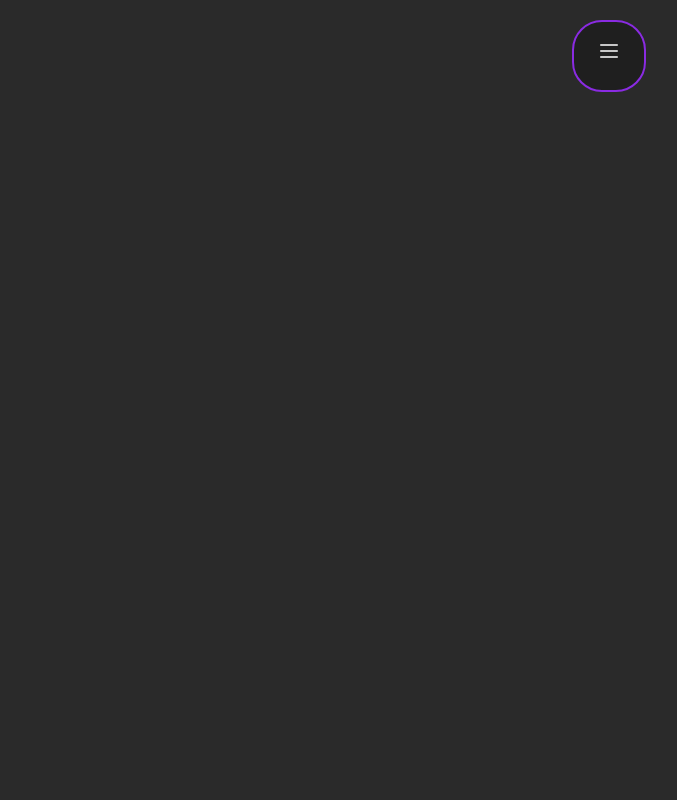
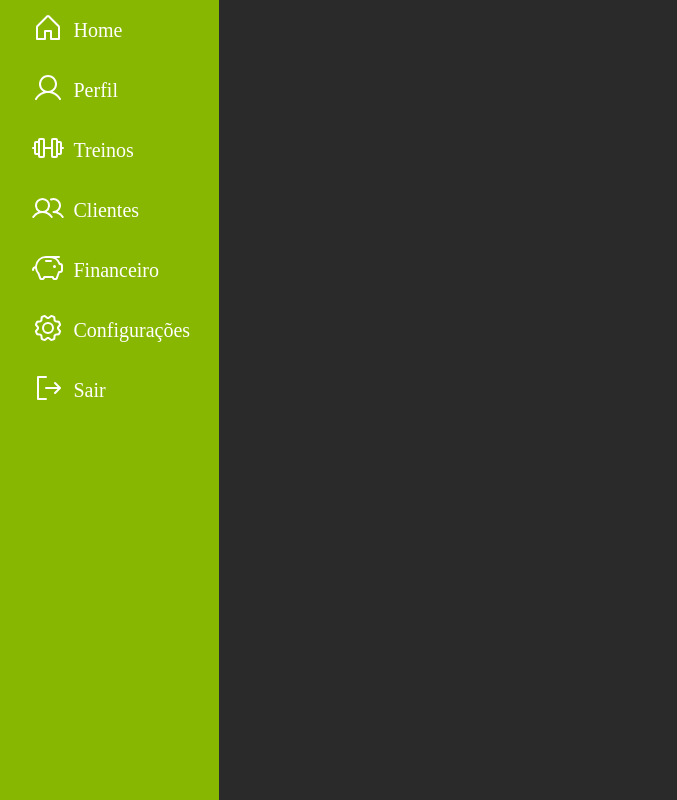
Before and after one commit to GymPro-Inc/GymPro-FrontEnd, a React (Vite) app: page /perfil in a window 1280 px wide. Shown: the whole page, without its empty margins (31-708 px from the left). Built offline with nearby package versions, Linux system fonts and the light colour scheme.

Commit message:
subindo menu

```diff
--- a/package.json
+++ b/package.json
@@ -12,9 +12,13 @@
   "dependencies": {
     "@chakra-ui/react": "^2.8.2",
     "@phosphor-icons/react": "^2.0.15",
+    "localforage": "^1.10.0",
+    "match-sorter": "^6.3.4",
     "react": "^18.2.0",
     "react-dom": "^18.2.0",
-    "react-icons": "^5.0.1"
+    "react-icons": "^5.0.1",
+    "react-router-dom": "^6.22.0",
+    "sort-by": "^1.2.0"
   },
   "devDependencies": {
     "@types/react": "^18.2.43",
--- a/src/App.css
+++ b/src/App.css
@@ -1,3 +1,10 @@
 body {
   background: #2a2a2a;
 }
+
+.app-container {
+  height: 100vh;
+  width: 100vw;
+
+  display: flex;
+}
--- a/src/App.tsx
+++ b/src/App.tsx
@@ -2,11 +2,13 @@
 import React from 'react';
 import Dashboard from './components/dashboard/dashboard';
 import './App.css';
+import { Rotas } from './router';
 
 function App() {
   return (
     <div className="app-container">
-      <Dashboard />
+        <Dashboard />
+        <Rotas />
     </div>
   );
 }
--- a/src/components/dashboard/dashboard.css
+++ b/src/components/dashboard/dashboard.css
@@ -1,114 +1,53 @@
-.painel-de-controle-container {
+/* Sidebar.css */
 
-  position: absolute;
-  top: 0;
-
-  width: 100vw;
-
-  display: flex;
-
-  flex-direction: row;
-  align-items: center;
-  justify-content: center;
+.menu-slider {
+  width: 100%;
+  height: 100%;
+  background: #88b701;
+  left: 0;
+  color: white;
 }
 
-.dashboard-container {
+.menu-slider a {
+  text-decoration: none;
+  font-size: 20px;
+  color: white;
   display: flex;
-  flex-direction: column;
-  height: 100vh;
+  border-radius: 20px;
+  vertical-align: middle;
+  height: 3.75rem;
 }
 
-.header {
+.menu-slider a:hover {
+  border-radius: 20px;
+  color: black;
+}
+
+.MenuItemContainer {
+  width: 75%;
+  display: flex;
+  align-items: center;
+  padding-left: 25%;
+  text-align: center;
+  transition: opacity 1s;
+}
+
+.MenuItemContainer span {
+  padding: 0 10px;
+}
+
+.menuItemContainerBaixo {
+  padding-bottom: 50px;
+  margin-top: auto;
+}
+
+.menu-container-esquerda {
   display: flex;
   justify-content: space-between;
-  align-items: center;
-  padding: 10px;
-  background-color: #1f1f1f;
-  color: #fff;
+  flex-direction: column;
+  height: 100%;
 }
 
 .menu-icon {
-  font-size: 24px;
-  cursor: pointer;
+  text-align: center;
 }
-
-.menu-container {
-  width: 60px;
-  background-color: #1f1f1f;
-  color: #fff;
-  border-radius: 30px;
-  border: 2px solid #8a2be2;
-  transition: width 0.3s;
-  margin-top: 20px;
-
-  display: flex;
-  flex-direction: row;
-
-  align-items: center;
-  justify-content: center;
-
-  padding: 5px; /* Correção na propriedade de padding */
-}
-
-.expandido {
-  width: auto;
-  transition: width 0.3s;
-}
-
-.menu-container ul {
-  padding: 0;
-  margin: 0;
-  list-style: none;
-  display: flex;
-}
-
-.menu-container li {
-  margin-bottom: 10px; /* Alteração para espaçamento inferior entre os itens */
-}
-
-.menu-container ul button {
-  background: transparent;
-  border: 2px solid transparent;
-  width: 100%;
-  display: flex;
-  align-items: center;
-  justify-content: center;
-  padding: 10px;
-  border-radius: 30px;
-  cursor: pointer;
-}
-
-.menu-container ul button:hover span{
-  color: #8a2be2;
-}
-.menu-container ul button:hover svg {
-  fill: #8a2be2;
-}
-
-.menu-container ul button svg {
-  width: 24px;
-  height: 24px;
-  fill: #fff;
-  transition: width 0.3s, height 0.3s, fill 0.3s;
-}
-
-.menu-container.expandido ul button svg {
-  width: 32px;
-  height: 32px;
-}
-
-.menu-container ul button span {
-  margin-left: 10px;
-  color: #fff;
-}
-
-.menu-container.expandido ul button span {
-  display: inline; /* Alteração para exibir o texto quando expandido */
-}
-
-.main-content {
-  flex: 1;
-  padding: 20px;
-  background-color: #2a2a2a;
-  color: #fff;
-}
--- a/src/components/dashboard/dashboard.tsx
+++ b/src/components/dashboard/dashboard.tsx
@@ -1,63 +1,86 @@
-// PainelDeControle.tsx
-
 import React, { useState } from 'react';
 import './dashboard.css';
-import { List, Basket, Gear, House, SignOut, UsersThree, PiggyBank } from '@phosphor-icons/react/dist/ssr';
+import { House, User, Barbell, Users, Gear, SignOut, PiggyBank } from "@phosphor-icons/react";
+import { Link } from 'react-router-dom';
 
-interface ItemMenu {
-  icone: JSX.Element;
-  rotulo: string;
-  conteudoPainel: string;
-  isMenu?: boolean;
-}
+const DashBoard = () => {
+  const [isHovered, setIsHovered] = useState(false);
 
-const PainelDeControle: React.FC = () => {
-  const [menuExpandido, setMenuExpandido] = useState(false);
+  const handleMouseEnter = () => {
+    setIsHovered(true);
+  };
 
-  const itensMenu: ItemMenu[] = [
-    { icone: <House />, rotulo: 'Home', conteudoPainel: 'Conteúdo para Home' },
-    { icone: <Basket />, rotulo: 'Vendas', conteudoPainel: 'Conteúdo para Vendas' },
-    { icone: <UsersThree />, rotulo: 'Clientes', conteudoPainel: 'Conteúdo para Clientes' },
-    { icone: <List />, rotulo: '', conteudoPainel: '', isMenu: true },
-    { icone: <PiggyBank />, rotulo: 'Financeiro', conteudoPainel: 'Conteúdo para Financeiro' },
-    { icone: <Gear />, rotulo: 'Configurações', conteudoPainel: 'Conteúdo para Configurações' },
-    { icone: <SignOut />, rotulo: 'Sair', conteudoPainel: 'Conteúdo para Sair' }
-  ];
-
-  const lidarComCliqueBotao = (rotulo: string) => {
-    // Implemente a lógica necessária ao clicar em um botão
-    console.log(`Botão ${rotulo} clicado`);
+  const handleMouseLeave = () => {
+    setIsHovered(false);
   };
 
   return (
-    <div className="painel-de-controle-container">
-      <div
-        className={`menu-container ${menuExpandido ? 'expandido' : ''}`}
-        onMouseEnter={() => setMenuExpandido(true)}
-        onMouseLeave={() => setMenuExpandido(false)}
-      >
-        <ul className='lista'>
-          {itensMenu.map((item, index) => (
-            (item?.isMenu && !menuExpandido) || (!item?.isMenu && menuExpandido) ?
-            <li key={index} className={item.rotulo}>
-              <button
-                className={`botao-icone`}
-                onClick={() => lidarComCliqueBotao(item.rotulo)}
-              >
-                {item.icone}
-                {menuExpandido && <span>{item.rotulo}</span>}
-              </button>
-            </li>
-            : <></>
-          ))}
-        </ul>
+    <div
+      className="menu-slider"
+      style={{ width: isHovered ? 250 : 60, transition: "all 0.5s" }}
+      onMouseEnter={handleMouseEnter}
+      onMouseLeave={handleMouseLeave}
+    >
+      <div>
+        <Link to="/">
+          <a className='MenuItemContainer' style={{ scale: isHovered ? 1.1 : 1 }}>
+            <div style={{ opacity: 1 }}>
+              <House size={32} />
+            </div>
+            <span style={{ opacity: isHovered ? 1 : 0 }}>Home</span>
+          </a>
+        </Link>
+        <Link to="/perfil">
+          <a className='MenuItemContainer' style={{ scale: isHovered ? 1.1 : 1 }}>
+            <div style={{ opacity: 1 }}>
+              <User size={32} />
+            </div>
+            <span hidden={!isHovered}>Perfil</span>
+          </a>
+        </Link>
+        <Link to="/treinos">
+          <a className='MenuItemContainer' style={{ scale: isHovered ? 1.1 : 1 }}>
+            <div style={{ opacity: 1 }}>
+              <Barbell size={32} />
+            </div>
+            <span style={{ opacity: isHovered ? 1 : 0 }}>Treinos</span>
+          </a>
+        </Link>
+        <Link to="/clientes">
+          <a className='MenuItemContainer' style={{ scale: isHovered ? 1.1 : 1 }}>
+            <div style={{ opacity: 1 }}>
+              <Users size={32} />
+            </div>
+            <span style={{ opacity: isHovered ? 1 : 0 }}>Clientes</span>
+          </a>
+        </Link>
+        <Link to="/financeiro">
+          <a className='MenuItemContainer' style={{ scale: isHovered ? 1.1 : 1 }}>
+            <div style={{ opacity: 1 }}>
+              <PiggyBank size={32} />
+            </div>
+            <span style={{ opacity: isHovered ? 1 : 0 }}>Financeiro</span>
+          </a>
+        </Link>
       </div>
-
-      <div className="conteudo-principal">
-        {/* Adicione aqui o conteúdo principal do painel de controle */}
-      </div>
+      <Link to="/configuracoes">
+        <a className='MenuItemContainer' style={{ scale: isHovered ? 1.1 : 1 }}>
+          <div style={{ opacity: 1 }}>
+            <Gear size={32} />
+          </div>
+          <span style={{ opacity: isHovered ? 1 : 0 }}>Configurações</span>
+        </a>
+      </Link>
+      <Link to="/sair">
+        <a className='MenuItemContainer' style={{ scale: isHovered ? 1.1 : 1 }}>
+          <div style={{ opacity: 1 }}>
+            <SignOut size={32} />
+          </div>
+          <span style={{ opacity: isHovered ? 1 : 0 }}>Sair</span>
+        </a>
+      </Link>
     </div>
   );
 };
 
-export default PainelDeControle;
+export default DashBoard;
--- /dev/null
+++ b/src/components/screen/perfil/perfil.css
@@ -0,0 +1,31 @@
+.user-profile {
+    max-width: 400px;
+    margin: 0 auto;
+    padding: 20px;
+    border: 1px solid #ccc;
+    border-radius: 8px;
+  }
+
+  .user-profile h2 {
+    text-align: center;
+    color: #333;
+  }
+
+  .user-profile div {
+    margin-bottom: 15px;
+  }
+
+  .user-profile label {
+    display: block;
+    margin-bottom: 5px;
+    color: #555;
+  }
+
+  .user-profile input {
+    width: 100%;
+    padding: 8px;
+    font-size: 16px;
+    border: 1px solid #ddd;
+    border-radius: 4px;
+    box-sizing: border-box;
+  }
--- /dev/null
+++ b/src/components/screen/perfil/perfil.tsx
@@ -0,0 +1,13 @@
+import React, { useState } from 'react';
+import './perfil.css';
+
+const Perfil = () => {
+    const [nome, setNome] = useState('João');
+    const [sobrenome, setSobrenome] = useState('Silva');
+    const [idade, setIdade] = useState(25);
+    const [email, setEmail] = useState('joao.silva@exemplo.com.br');
+
+    return <></>
+}
+
+export default Perfil;
--- a/src/interface/teste.ts
+++ /dev/null
@@ -1,3 +0,0 @@
-export interface Teste {
-    teste: string;
-}
--- a/src/main.tsx
+++ b/src/main.tsx
@@ -2,9 +2,12 @@ import React from 'react'
 import ReactDOM from 'react-dom/client'
 import App from './App.tsx'
 import './index.css'
+import { BrowserRouter } from 'react-router-dom'
 
 ReactDOM.createRoot(document.getElementById('root')!).render(
   <React.StrictMode>
-    <App />
+    <BrowserRouter>
+      <App />
+    </BrowserRouter>
   </React.StrictMode>,
 )
--- /dev/null
+++ b/src/router/index.tsx
@@ -0,0 +1,16 @@
+import { Route, Routes,} from "react-router-dom";
+import Perfil from "../components/screen/perfil/perfil";
+
+export function Rotas() {
+    return (
+        <Routes>
+            {/* <Route Component={Home} path="/" /> */}
+            <Route Component={Perfil} path="/perfil" />
+            {/* <Route Component={Treinos} path="/treinos" />
+            <Route Component={Clientes} path="/clientes" />
+            <Route Component={Financeiro} path="/financeiro" />
+            <Route Component={Configuracoes} path="/configuracoes" />
+            <Route Component={Sair} path="/sair" /> */}
+        </Routes>
+    )
+}
```
Also changed, not shown: 1 other file (tests, documents, lock files or other folders).
